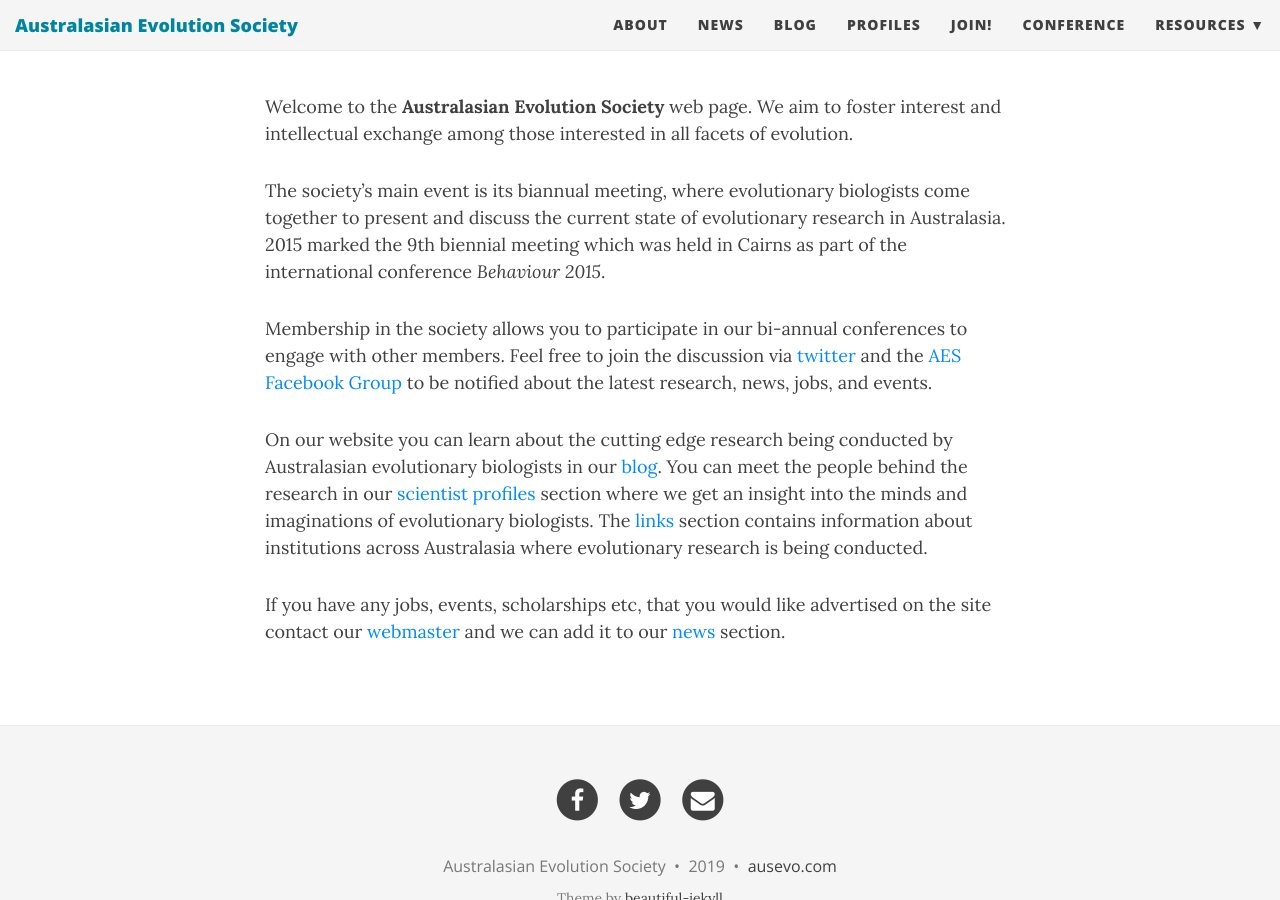
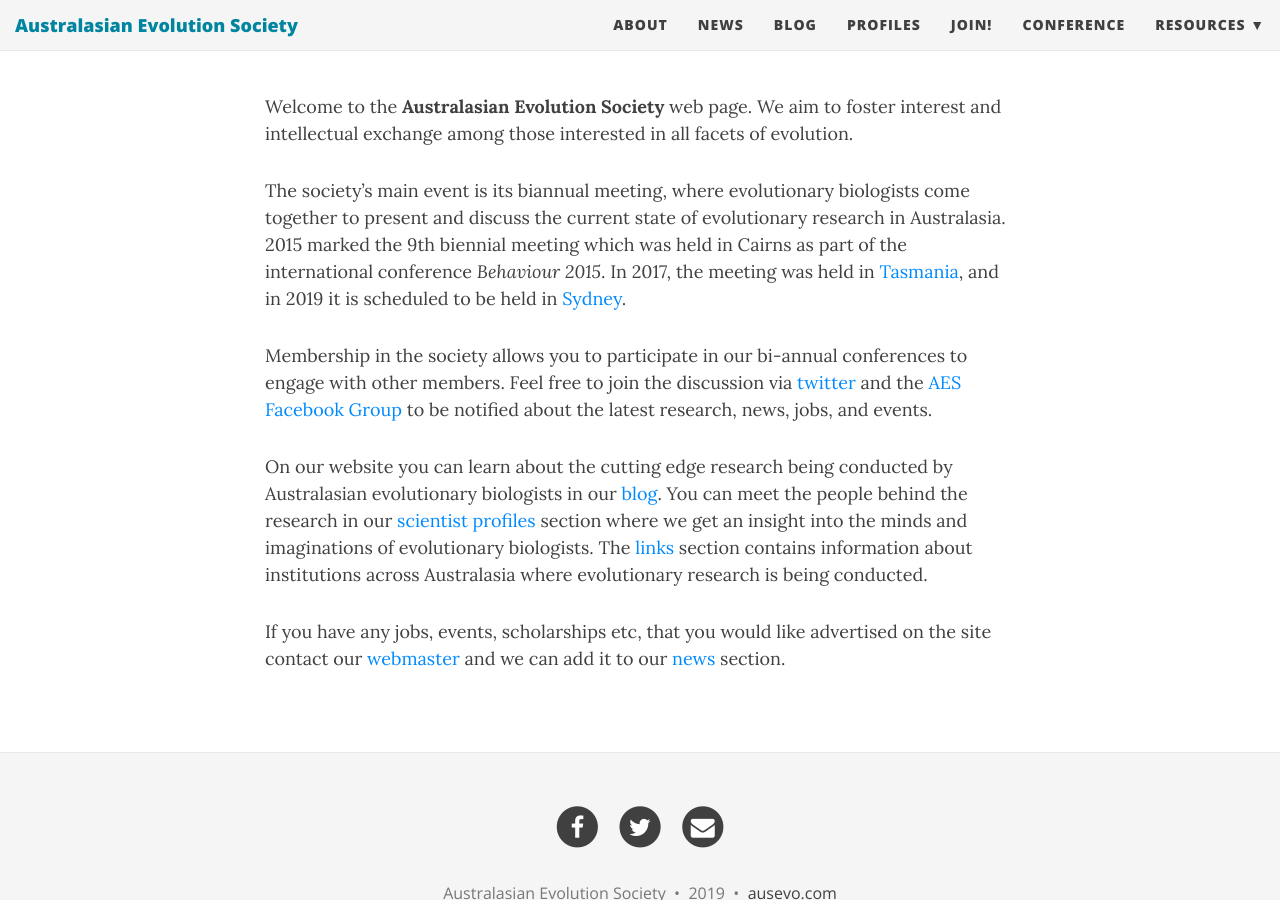
Before and after one commit to ausevo/ausevo.github.io, a Jekyll site: the page built from about.md, in a window 1280 px wide and 900 px high, scrolled down 603 px. Built offline with Jekyll 4.4.1, drawn with Linux system fonts in a browser that asks for light colours; nearby versions of some CDN libraries.

Commit message:
Update about.md

```diff
--- a/about.md
+++ b/about.md
@@ -13,7 +13,7 @@ bigimg:
 
 Welcome to the **Australasian Evolution Society** web page. We aim to foster interest and intellectual exchange among those interested in all facets of evolution.
 
-The society’s main event is its biannual meeting, where evolutionary biologists come together to present and discuss the current state of evolutionary research in Australasia. 2015 marked the 9th biennial meeting which was held in Cairns as part of the international conference _Behaviour 2015_.
+The society’s main event is its biannual meeting, where evolutionary biologists come together to present and discuss the current state of evolutionary research in Australasia. 2015 marked the 9th biennial meeting which was held in Cairns as part of the international conference _Behaviour 2015_. In 2017, the meeting was held in [Tasmania](https://aesconference2017.wordpress.com/), and in 2019 it is scheduled to be held in [Sydney](http://ausevo.com/conference/).
 
 Membership in the society allows you to participate in our bi-annual conferences to engage with other members. Feel free to join the discussion via [twitter](http://twitter.com/austevolsoc) and the [AES Facebook Group](https://www.facebook.com/groups/95240533874/) to be notified about the latest research, news, jobs, and events.
 
```
